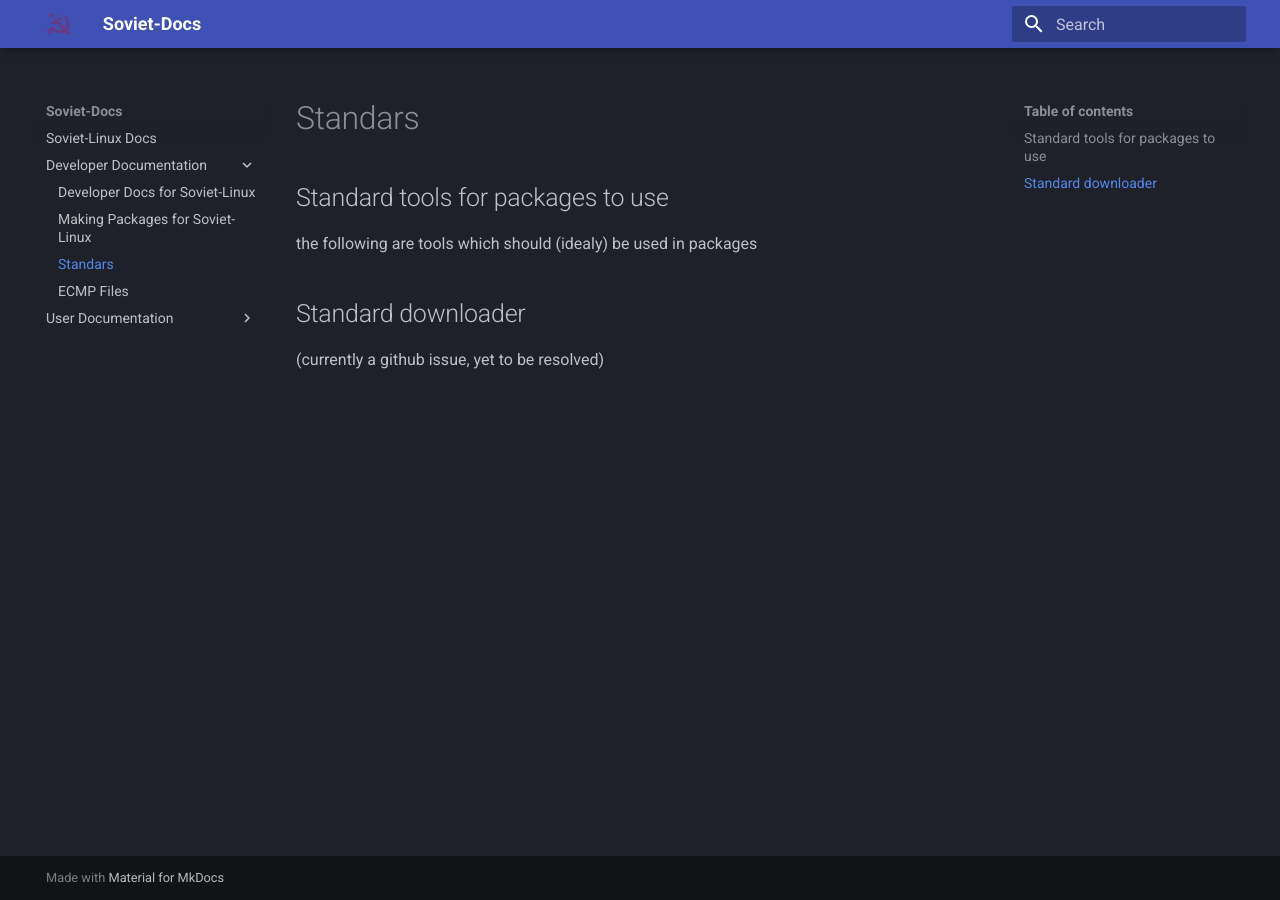
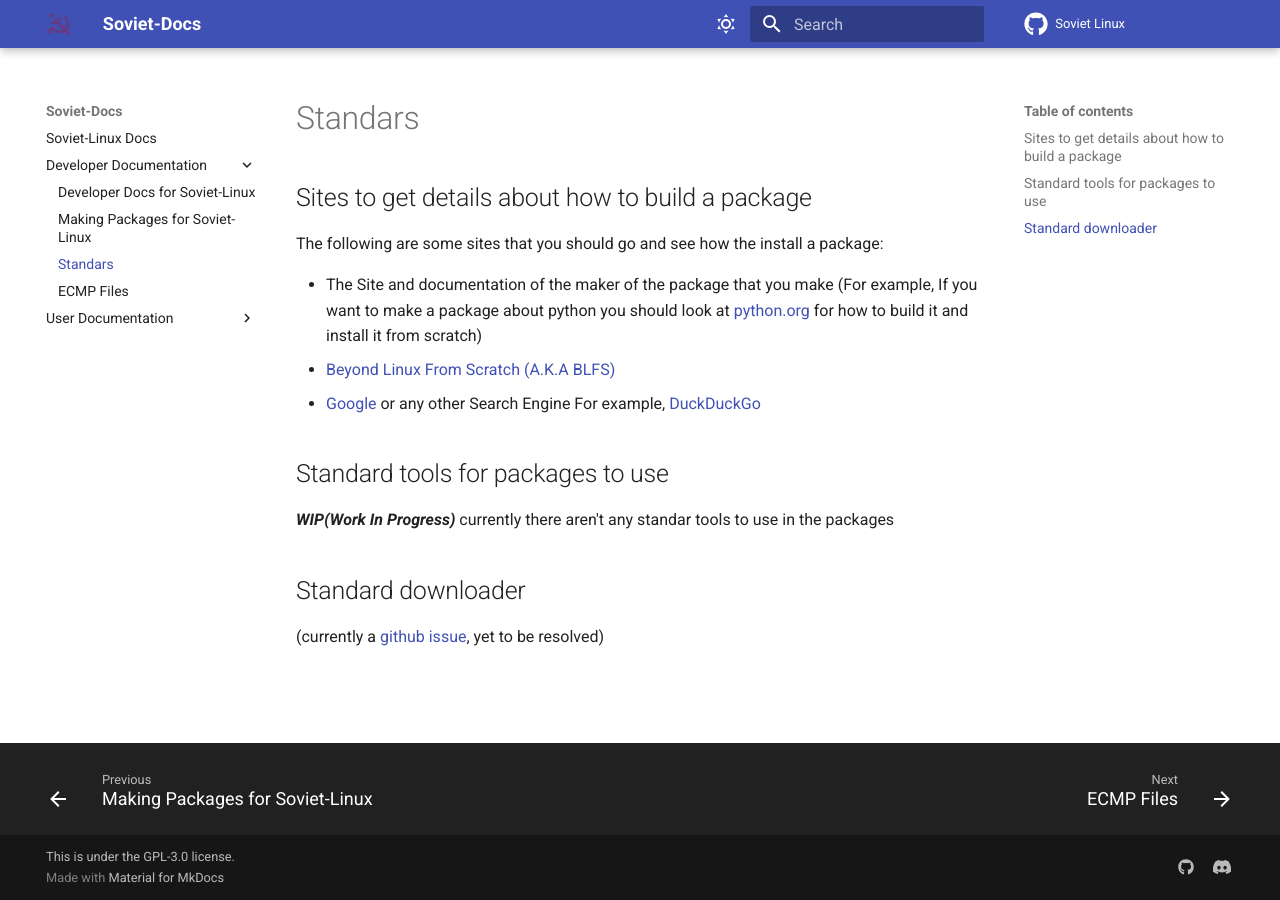
Before and after one commit to JohnVictoryz/Soviet-Docs, an MkDocs documentation site: the page built from docs/Developer Documentation/Standard Conventions.md, in a window 1280 px wide. Built offline with MkDocs 1.6.1 and Material for MkDocs 9.7.7, drawn with Linux system fonts in a browser that asks for light colours.

Commit message:
Made more docs and changed configuration
Co-authored-by: ilovethensa <ilovethensa@users.noreply.github.com>
Co-authored-by: Local-Gay-Communist <Local-Gay-Communist@users.noreply.github.com>
Signed-off-by: JohnVictoryz <john.g.zioupos@gmail.com>

```diff
--- a/docs/Developer Documentation/Standard Conventions.md
+++ b/docs/Developer Documentation/Standard Conventions.md
@@ -1,7 +1,17 @@
 # Standars
 
+## Sites to get details about how to build a package
+
+The following are some sites that you should go and see how the install a package:
+
+- The Site and documentation of the maker of the package that you make (For example, If you want to make a package about python you should look at [python.org](https://python.org) for how to build it and install it from scratch)
+- [Beyond Linux From Scratch (A.K.A BLFS)](https://linuxfromscratch.org/blfs/)
+- [Google](https://www.google.com/) or any other Search Engine For example, [DuckDuckGo](https://duckduckgo.com/)
+
 ## Standard tools for packages to use
-the following are tools which should (idealy) be used in packages
+
+***WIP(Work In Progress)*** currently there aren't any standar tools to use in the packages
 
 ## Standard downloader
-(currently a github issue, yet to be resolved)
+
+(currently a [github issue](https://github.com/Soviet-Linux/OUR/issues/71), yet to be resolved)
--- a/mkdocs.yml
+++ b/mkdocs.yml
@@ -1,9 +1,56 @@
 site_name: Soviet-Docs
+plugins:
+  - search
+
 markdown_extensions:
+  - pymdownx.highlight:
+      anchor_linenums: true
+      line_spans: __span
+      pygments_lang_class: true
+      use_pygments: true
+      linenums: true
+      linenums_style: pymdownx-inline
+  - pymdownx.inlinehilite
+  - pymdownx.snippets
+  - pymdownx.superfences
   - pymdownx.escapeall:
       hardbreak: True
 theme:
+  palette:
+    # Palette toggle for light mode
+    - media: "(prefers-color-scheme: light)"
+      scheme: default
+      toggle:
+        icon: material/weather-sunny
+        name: Switch to dark mode
+
+    # Palette toggle for dark mode
+    - media: "(prefers-color-scheme: dark)"
+      scheme: slate
+      toggle:
+        icon: material/weather-night
+        name: Switch to light mode
+  font:
+    text: Roboto
+  language: en
+  features:
+    - navigation.footer
+    - search.suggest
+    - search.highlight
+    - search.share
   logo: https://github.com/JohnVictoryz/Soviet-Docs/blob/main/Soviet-Logo.png?raw=true
+  favicon: https://github.com/JohnVictoryz/Soviet-Docs/blob/main/Soviet-Logo.png?raw=true
   name: material
-  palette:
-    scheme: slate
+  icon:
+    repo: fontawesome/brands/github
+extra:
+  social:
+    - icon: fontawesome/brands/github
+      link: https://github.com/Soviet-Linux/
+      name: Soviet-Linux on GitHub
+    - icon: fontawesome/brands/discord
+      link: https://discord.gg/P95xPM9KZY
+      name: Soviet-Linux Discord Server
+copyright: This is under the GPL-3.0 license.
+repo_url: https://github.com/Soviet-Linux/
+repo_name: Soviet Linux
```
Also changed, not shown: README.md (added, +5 -0 lines), docs/Developer Documentation/Making Packages.md (+2 -1 lines), docs/Developer Documentation/ecmp.md (+2 -2 lines), 1 other file.
